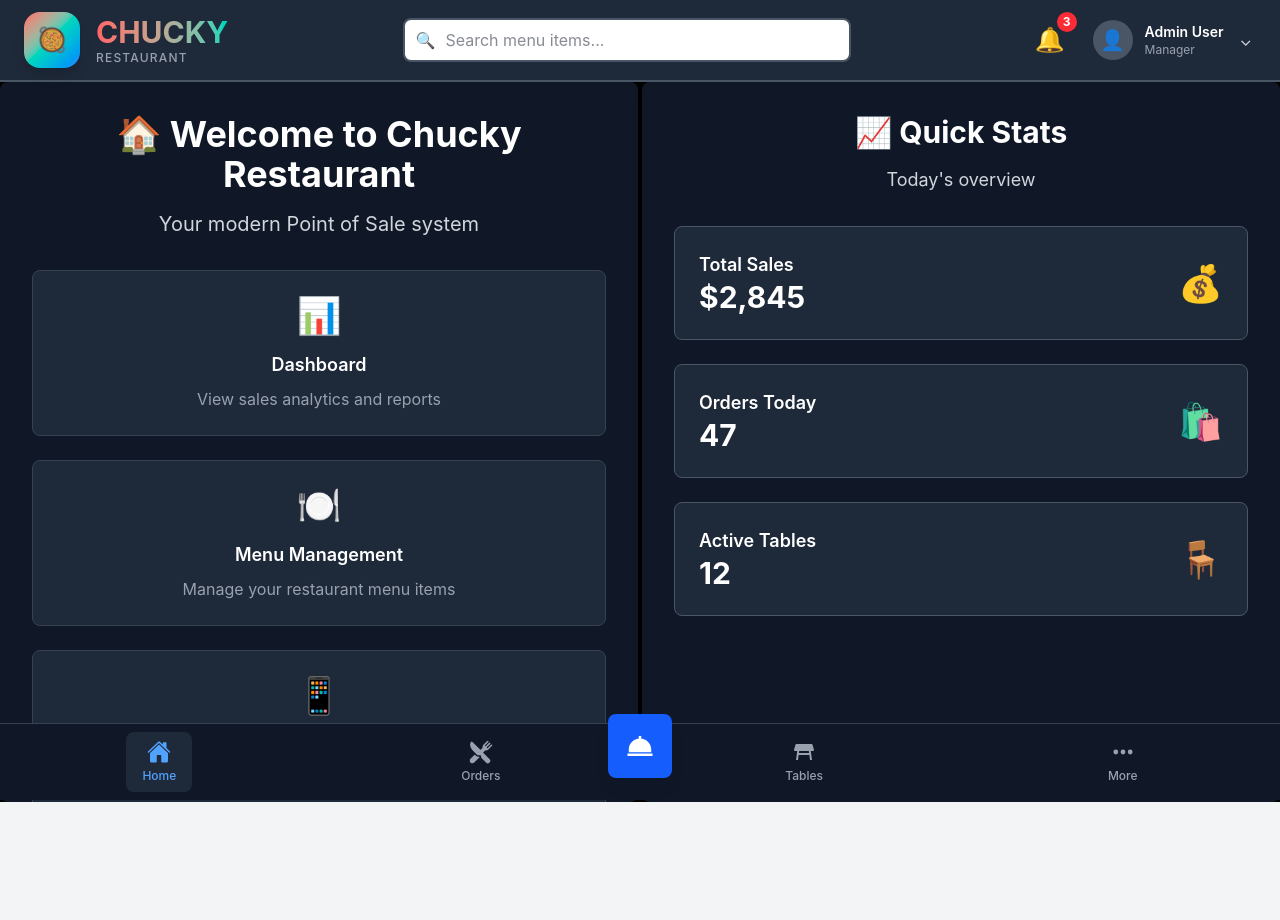
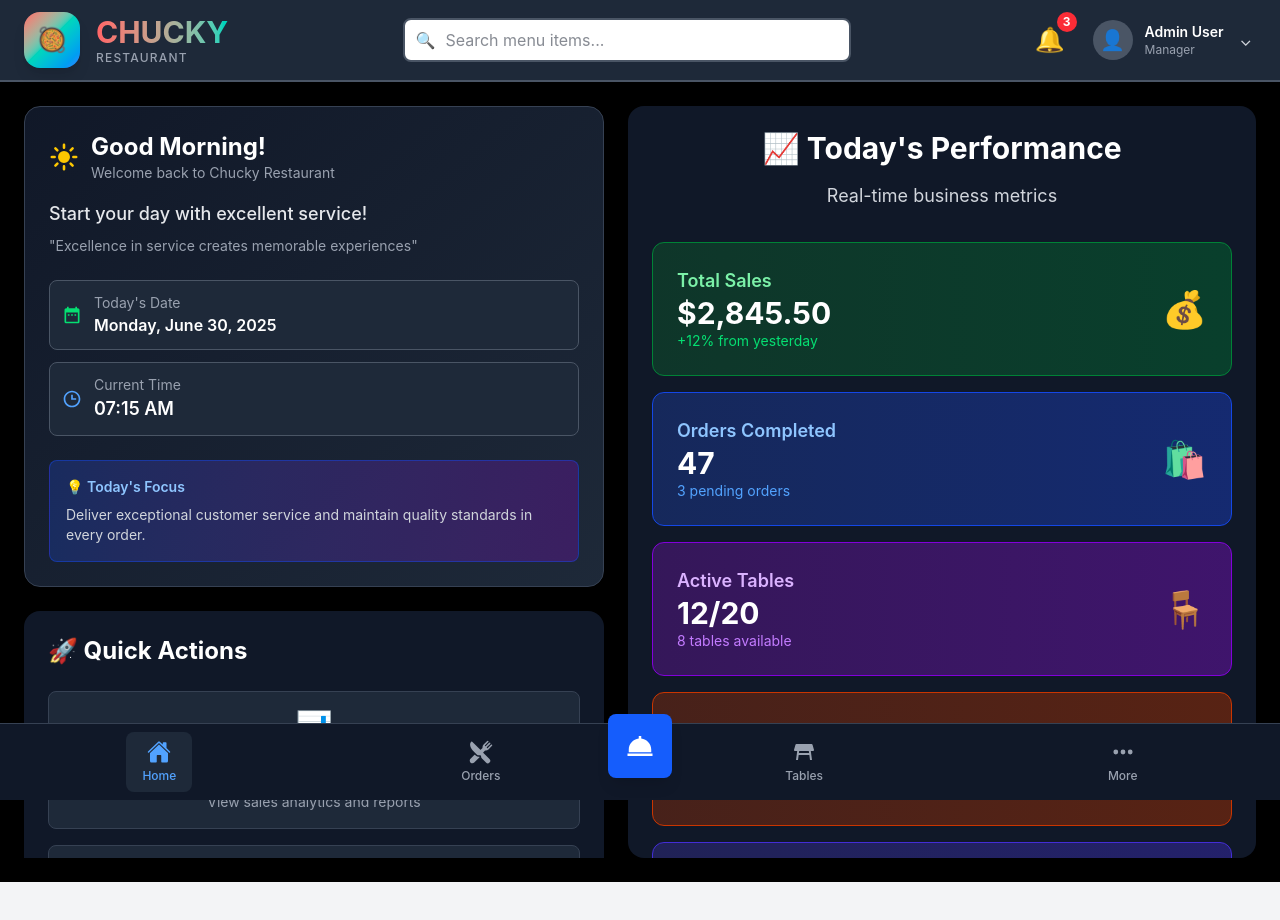
Before and after one commit to yrlwijesekara/pos-restaurent, a React (Vite) app in the folder pos-frontend/: page / in a window 1280 px wide. Shown: the top 920 px of the page. Before the commit the page ends 866 px from the top, so only its background shows below. Built offline with nearby package versions, Linux system fonts and the light colour scheme.

Commit message:
Add Greetings component and enhance Home page layout with improved styling and scrollbar handling

```diff
--- /dev/null
+++ b/pos-frontend/src/components/home/Greetings.jsx
@@ -0,0 +1,121 @@
+import React, { useState, useEffect } from 'react';
+import { IoSunny, IoMoon, IoPartlySunny } from 'react-icons/io5';
+import { BiTime } from 'react-icons/bi';
+import { MdDateRange } from 'react-icons/md';
+
+const Greetings = () => {
+  const [currentTime, setCurrentTime] = useState(new Date());
+
+  // Update time every minute
+  useEffect(() => {
+    const timer = setInterval(() => {
+      setCurrentTime(new Date());
+    }, 60000); // Update every minute
+
+    return () => clearInterval(timer);
+  }, []);
+
+  // Get greeting based on time of day
+  const getGreeting = () => {
+    const hour = currentTime.getHours();
+
+    if (hour < 12) {
+      return {
+        greeting: "Good Morning",
+        message: "Start your day with excellent service!",
+        icon: IoSunny,
+        color: "text-yellow-400"
+      };
+    } else if (hour < 17) {
+      return {
+        greeting: "Good Afternoon",
+        message: "Keep up the great work today!",
+        icon: IoPartlySunny,
+        color: "text-orange-400"
+      };
+    } else {
+      return {
+        greeting: "Good Evening",
+        message: "Finish strong and serve with pride!",
+        icon: IoMoon,
+        color: "text-blue-400"
+      };
+    }
+  };
+
+  // Format date
+  const formatDate = (date) => {
+    const options = {
+      weekday: 'long',
+      year: 'numeric',
+      month: 'long',
+      day: 'numeric'
+    };
+    return date.toLocaleDateString('en-US', options);
+  };
+
+  // Format time
+  const formatTime = (date) => {
+    return date.toLocaleTimeString('en-US', {
+      hour: '2-digit',
+      minute: '2-digit',
+      hour12: true
+    });
+  };
+
+  const { greeting, message, icon: GreetingIcon, color } = getGreeting();
+
+  return (
+    <div className="bg-gradient-to-br from-gray-900 to-gray-800 rounded-2xl p-6 shadow-xl border border-gray-700">
+      {/* Greeting Header */}
+      <div className="flex items-center gap-3 mb-4">
+        <GreetingIcon className={`text-3xl ${color}`} />
+        <div>
+          <h2 className="text-2xl font-bold text-white">{greeting}!</h2>
+          <p className="text-sm text-gray-400">Welcome back to Chucky Restaurant</p>
+        </div>
+      </div>
+
+      {/* Motivational Message */}
+      <div className="mb-6">
+        <p className="text-lg text-gray-200 font-medium leading-relaxed">
+          {message}
+        </p>
+        <p className="text-sm text-gray-400 mt-2">
+          "Excellence in service creates memorable experiences"
+        </p>
+      </div>
+
+      {/* Date and Time Display */}
+      <div className="space-y-3">
+        {/* Date */}
+        <div className="flex items-center gap-3 p-3 bg-gray-800 rounded-lg border border-gray-600">
+          <MdDateRange className="text-xl text-green-400" />
+          <div>
+            <p className="text-sm text-gray-400">Today's Date</p>
+            <p className="text-white font-semibold">{formatDate(currentTime)}</p>
+          </div>
+        </div>
+
+        {/* Time */}
+        <div className="flex items-center gap-3 p-3 bg-gray-800 rounded-lg border border-gray-600">
+          <BiTime className="text-xl text-blue-400" />
+          <div>
+            <p className="text-sm text-gray-400">Current Time</p>
+            <p className="text-white font-semibold text-lg">{formatTime(currentTime)}</p>
+          </div>
+        </div>
+      </div>
+
+      {/* Quick Stats or Tips */}
+      <div className="mt-6 p-4 bg-gradient-to-r from-blue-900/50 to-purple-900/50 rounded-lg border border-blue-700/50">
+        <h3 className="text-sm font-semibold text-blue-300 mb-2">💡 Today's Focus</h3>
+        <p className="text-sm text-gray-300">
+          Deliver exceptional customer service and maintain quality standards in every order.
+        </p>
+      </div>
+    </div>
+  );
+};
+
+export default Greetings;
--- a/pos-frontend/src/index.css
+++ b/pos-frontend/src/index.css
@@ -6,3 +6,14 @@ body{
   background-color: #f3f4f6; /* Tailwind's gray-100 */
   color: #111827; /* Tailwind's gray-900 */
 }
+
+/* Hide scrollbar for Chrome, Safari and Opera */
+.scrollbar-hide::-webkit-scrollbar {
+  display: none;
+}
+
+/* Hide scrollbar for IE, Edge and Firefox */
+.scrollbar-hide {
+  -ms-overflow-style: none;  /* IE and Edge */
+  scrollbar-width: none;  /* Firefox */
+}
--- a/pos-frontend/src/pages/Home.jsx
+++ b/pos-frontend/src/pages/Home.jsx
@@ -1,82 +1,138 @@
 import React from "react";
+import Greetings from "../components/home/Greetings";
 
 const Home = () => {
     return (
         <div
-            className="flex gap-1 bg-black overflow-hidden"
+            className="flex gap-6 bg-black p-6 min-h-screen overflow-auto scrollbar-hide"
             style={{ height: 'calc(100vh - 5rem)' }}
         >
-            {/* Left Section */}
-            <div className="flex-1 bg-gray-900 rounded-lg shadow-lg p-8">
-                <div className="text-center mb-8">
-                    <h1 className="text-4xl font-bold text-white mb-4">
-                        🏠 Welcome to Chucky Restaurant
-                    </h1>
-                    <p className="text-xl text-gray-300">
-                        Your modern Point of Sale system
-                    </p>
-                </div>
+            {/* Left Section - Greetings and Feature Cards */}
+            <div className="flex-1 space-y-6 overflow-y-auto scrollbar-hide">
+                {/* Greetings Component */}
+                <Greetings />
 
-                <div className="grid grid-cols-1 gap-6">
-                    <div className="bg-gray-800 p-6 rounded-lg text-center border border-gray-700">
-                        <div className="text-4xl mb-4">📊</div>
-                        <h3 className="text-lg font-semibold text-white mb-2">Dashboard</h3>
-                        <p className="text-gray-400">View sales analytics and reports</p>
-                    </div>
+                {/* Feature Cards */}
+                <div className="bg-gray-900 rounded-2xl shadow-lg p-6">
+                    <h2 className="text-2xl font-bold text-white mb-6">
+                        🚀 Quick Actions
+                    </h2>
 
-                    <div className="bg-gray-800 p-6 rounded-lg text-center border border-gray-700">
-                        <div className="text-4xl mb-4">🍽️</div>
-                        <h3 className="text-lg font-semibold text-white mb-2">Menu Management</h3>
-                        <p className="text-gray-400">Manage your restaurant menu items</p>
-                    </div>
+                    <div className="grid grid-cols-1 gap-4">
+                        <div className="bg-gray-800 p-4 rounded-lg text-center border border-gray-700 hover:border-blue-500 transition-all duration-200 cursor-pointer">
+                            <div className="text-3xl mb-3">📊</div>
+                            <h3 className="text-lg font-semibold text-white mb-2">Dashboard</h3>
+                            <p className="text-gray-400 text-sm">View sales analytics and reports</p>
+                        </div>
 
-                    <div className="bg-gray-800 p-6 rounded-lg text-center border border-gray-700">
-                        <div className="text-4xl mb-4">📱</div>
-                        <h3 className="text-lg font-semibold text-white mb-2">Orders</h3>
-                        <p className="text-gray-400">Process and track customer orders</p>
+                        <div className="bg-gray-800 p-4 rounded-lg text-center border border-gray-700 hover:border-blue-500 transition-all duration-200 cursor-pointer">
+                            <div className="text-3xl mb-3">🍽️</div>
+                            <h3 className="text-lg font-semibold text-white mb-2">Menu Management</h3>
+                            <p className="text-gray-400 text-sm">Manage your restaurant menu items</p>
+                        </div>
+
+                        <div className="bg-gray-800 p-4 rounded-lg text-center border border-gray-700 hover:border-blue-500 transition-all duration-200 cursor-pointer">
+                            <div className="text-3xl mb-3">📱</div>
+                            <h3 className="text-lg font-semibold text-white mb-2">Process Orders</h3>
+                            <p className="text-gray-400 text-sm">Handle customer orders efficiently</p>
+                        </div>
+
+                        <div className="bg-gray-800 p-4 rounded-lg text-center border border-gray-700 hover:border-blue-500 transition-all duration-200 cursor-pointer">
+                            <div className="text-3xl mb-3">🍷</div>
+                            <h3 className="text-lg font-semibold text-white mb-2">Inventory</h3>
+                            <p className="text-gray-400 text-sm">Track stock and manage supplies</p>
+                        </div>
+
+                        <div className="bg-gray-800 p-4 rounded-lg text-center border border-gray-700 hover:border-blue-500 transition-all duration-200 cursor-pointer">
+                            <div className="text-3xl mb-3">👥</div>
+                            <h3 className="text-lg font-semibold text-white mb-2">Staff Management</h3>
+                            <p className="text-gray-400 text-sm">Manage employees and schedules</p>
+                        </div>
+
+                        <div className="bg-gray-800 p-4 rounded-lg text-center border border-gray-700 hover:border-blue-500 transition-all duration-200 cursor-pointer">
+                            <div className="text-3xl mb-3">🎯</div>
+                            <h3 className="text-lg font-semibold text-white mb-2">Customer Feedback</h3>
+                            <p className="text-gray-400 text-sm">View reviews and ratings</p>
+                        </div>
                     </div>
                 </div>
             </div>
 
-            {/* Right Section */}
-            <div className="flex-1 bg-gray-900 rounded-lg shadow-lg p-8">
+            {/* Right Section - Quick Stats */}
+            <div className="flex-1 bg-gray-900 rounded-2xl shadow-lg p-6 overflow-y-auto scrollbar-hide">
                 <div className="text-center mb-8">
                     <h2 className="text-3xl font-bold text-white mb-4">
-                        📈 Quick Stats
+                        📈 Today's Performance
                     </h2>
                     <p className="text-lg text-gray-300">
-                        Today's overview
+                        Real-time business metrics
                     </p>
                 </div>
 
-                <div className="space-y-6">
-                    <div className="bg-gray-800 border border-gray-600 text-white p-6 rounded-lg">
+                <div className="space-y-4 pb-4">
+                    <div className="bg-gradient-to-r from-green-900/50 to-green-800/50 border border-green-700 text-white p-6 rounded-xl">
                         <div className="flex justify-between items-center">
                             <div>
-                                <h4 className="text-lg font-semibold">Total Sales</h4>
-                                <p className="text-3xl font-bold">$2,845</p>
+                                <h4 className="text-lg font-semibold text-green-300">Total Sales</h4>
+                                <p className="text-3xl font-bold">$2,845.50</p>
+                                <p className="text-sm text-green-400">+12% from yesterday</p>
                             </div>
                             <div className="text-4xl">💰</div>
                         </div>
                     </div>
 
-                    <div className="bg-gray-800 border border-gray-600 text-white p-6 rounded-lg">
+                    <div className="bg-gradient-to-r from-blue-900/50 to-blue-800/50 border border-blue-700 text-white p-6 rounded-xl">
                         <div className="flex justify-between items-center">
                             <div>
-                                <h4 className="text-lg font-semibold">Orders Today</h4>
+                                <h4 className="text-lg font-semibold text-blue-300">Orders Completed</h4>
                                 <p className="text-3xl font-bold">47</p>
+                                <p className="text-sm text-blue-400">3 pending orders</p>
                             </div>
                             <div className="text-4xl">🛍️</div>
                         </div>
                     </div>
 
-                    <div className="bg-gray-800 border border-gray-600 text-white p-6 rounded-lg">
+                    <div className="bg-gradient-to-r from-purple-900/50 to-purple-800/50 border border-purple-700 text-white p-6 rounded-xl">
                         <div className="flex justify-between items-center">
                             <div>
-                                <h4 className="text-lg font-semibold">Active Tables</h4>
-                                <p className="text-3xl font-bold">12</p>
+                                <h4 className="text-lg font-semibold text-purple-300">Active Tables</h4>
+                                <p className="text-3xl font-bold">12/20</p>
+                                <p className="text-sm text-purple-400">8 tables available</p>
                             </div>
                             <div className="text-4xl">🪑</div>
+                        </div>
+                    </div>
+
+                    <div className="bg-gradient-to-r from-orange-900/50 to-orange-800/50 border border-orange-700 text-white p-6 rounded-xl">
+                        <div className="flex justify-between items-center">
+                            <div>
+                                <h4 className="text-lg font-semibold text-orange-300">Average Order</h4>
+                                <p className="text-3xl font-bold">$60.50</p>
+                                <p className="text-sm text-orange-400">+5% increase</p>
+                            </div>
+                            <div className="text-4xl">📊</div>
+                        </div>
+                    </div>
+
+                    <div className="bg-gradient-to-r from-indigo-900/50 to-indigo-800/50 border border-indigo-700 text-white p-6 rounded-xl">
+                        <div className="flex justify-between items-center">
+                            <div>
+                                <h4 className="text-lg font-semibold text-indigo-300">Customer Satisfaction</h4>
+                                <p className="text-3xl font-bold">4.8★</p>
+                                <p className="text-sm text-indigo-400">Based on 127 reviews</p>
+                            </div>
+                            <div className="text-4xl">⭐</div>
+                        </div>
+                    </div>
+
+                    <div className="bg-gradient-to-r from-red-900/50 to-red-800/50 border border-red-700 text-white p-6 rounded-xl">
+                        <div className="flex justify-between items-center">
+                            <div>
+                                <h4 className="text-lg font-semibold text-red-300">Peak Hours</h4>
+                                <p className="text-3xl font-bold">7-9 PM</p>
+                                <p className="text-sm text-red-400">Busiest time today</p>
+                            </div>
+                            <div className="text-4xl">⏰</div>
                         </div>
                     </div>
                 </div>
```
